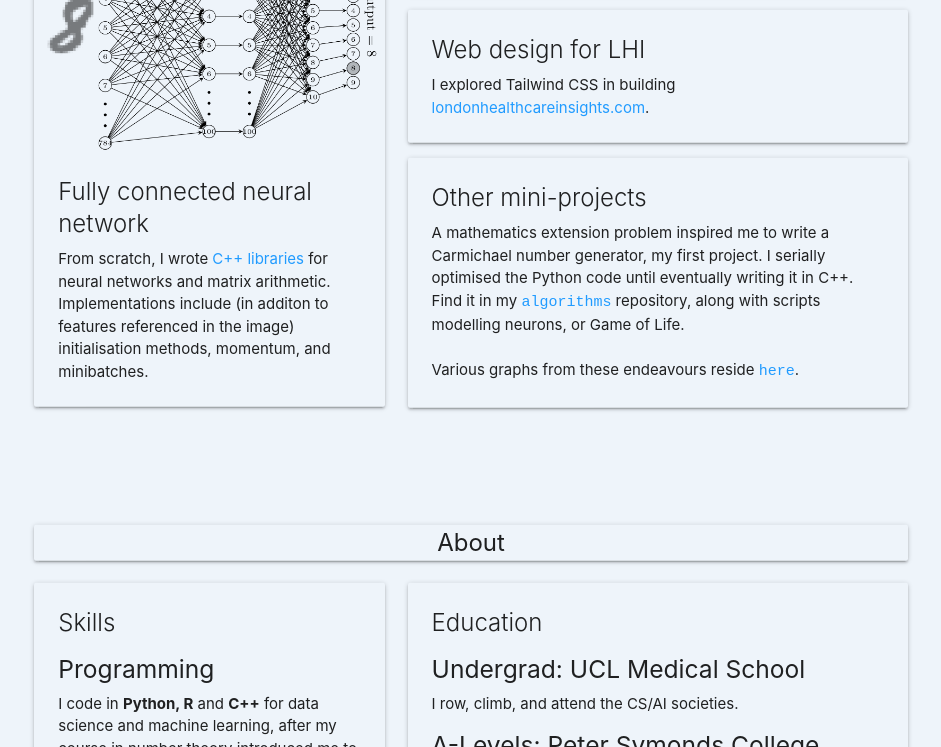
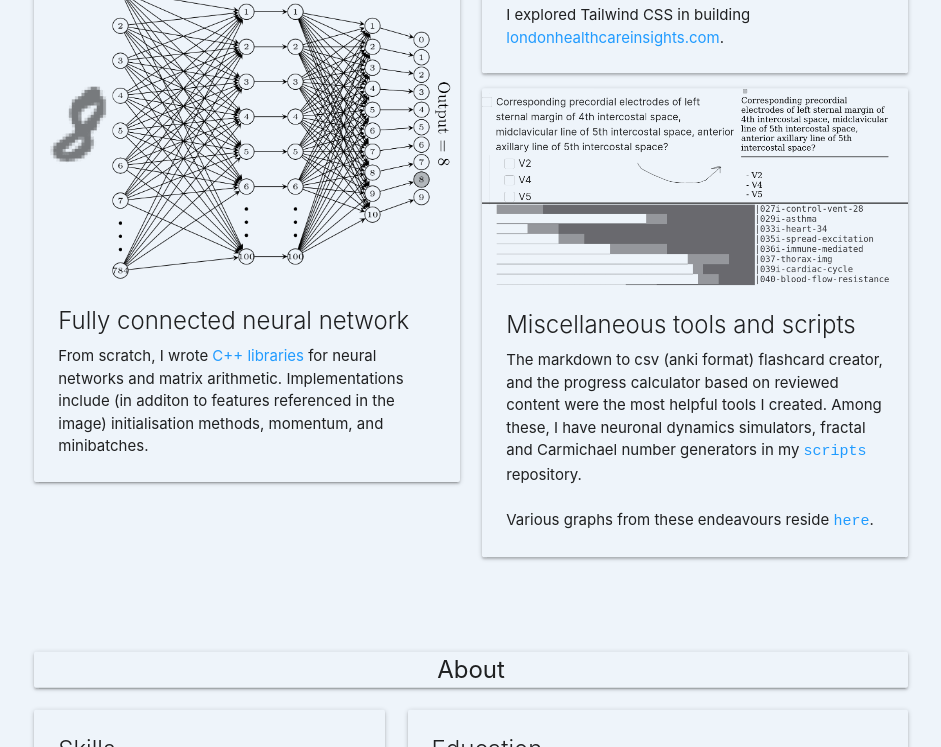
Before and after one commit to imengus/imengus.github.io, a plain HTML site: page index.html in a window 1280 px wide. Shown: the part 1237-1984 px from the top of the page, without its empty margins (169-1110 px from the left). Drawn offline with nearby package versions, Linux system fonts and the light colour scheme.

Commit message:
add bash scripting project

```diff
--- a/index.html
+++ b/index.html
@@ -56,7 +56,7 @@
       </div>
     </div>
     <div class="row">
-      <div class="col s12 m12 l12 xl5">
+      <div class="col s12 m12 l12 xl6">
         <div class="card transparent" id="c4">
           <div class="card-image">
             <img src="img/pc.png" alt="">
@@ -88,7 +88,7 @@
           </div>
         </div>
       </div>
-      <div class="col s12 m12 l12 xl7">
+      <div class="col s12 m12 l12 xl6">
         <div class="card transparent" id="c4">
           <div class="card-image">
             <img src="img/sideside.png" alt="">
@@ -115,9 +115,12 @@
           </div>
         </div>
         <div class="card transparent" id="">
+          <div class="card-image">
+            <img src="img/bash.png" alt="">
+          </div>
           <div class="card-content">
-            <span class="card-title">Other mini-projects</span>
-            <p>A mathematics extension problem inspired me to write a Carmichael number generator, my first project. I serially optimised the Python code until eventually writing it in C++. Find it in my <a href="https://github.com/imengus/algorithms"><code>algorithms</code></a> repository, along with scripts modelling neurons, or Game of Life. </p>
+            <span class="card-title">Miscellaneous tools and scripts</span>
+            <p>The markdown to csv (anki format) flashcard creator, and the progress calculator based on reviewed content were the most helpful tools I created. Among these, I have neuronal dynamics simulators, fractal and Carmichael number generators in my <a href="https://github.com/imengus/scripts"><code>scripts</code></a> repository. </p>
             <br>
             <p>Various graphs from these endeavours reside <a href="graphs.html"><code>here</code></a>.</p>
           </div>
@@ -190,7 +193,7 @@
             <div class="card-content">
               <span class="card-title">I'm glad you've decided to get in touch!</span>
               <p>Do email me for collaborations, new work, and volunteering opportunities:</p>
-              <!-- <a class="flow-text" href="mailto:imengusoglu@gmail.com">ilkin.mengusoglu.23@ucl.ac.uk</a> -->
+              <!-- <a class="flow-text" href="mailto:imengusoglu gmail com">ilkin mengusoglu 23 ucl ac uk</a> -->
               <img src="img/email.png" with="120" height="30">
               <div class="card-action">
                 <!-- <p>Find me on: </p> -->
```
Also changed, not shown: img/bash.png (added), 1 other file.
